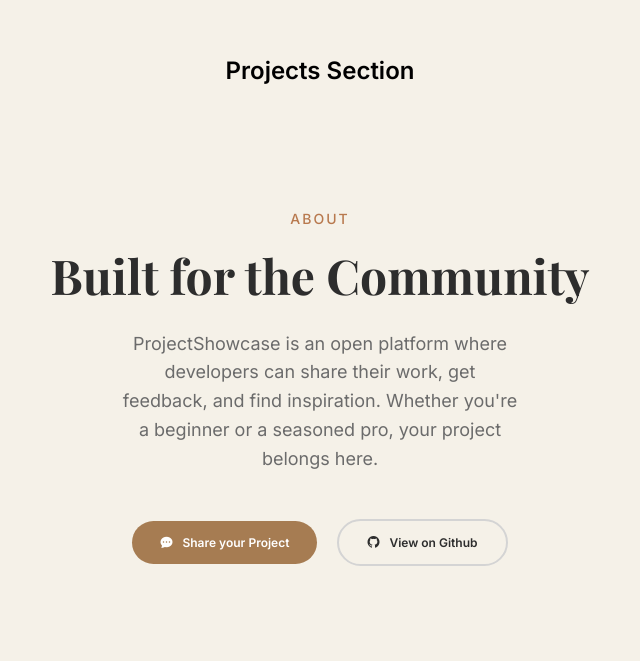
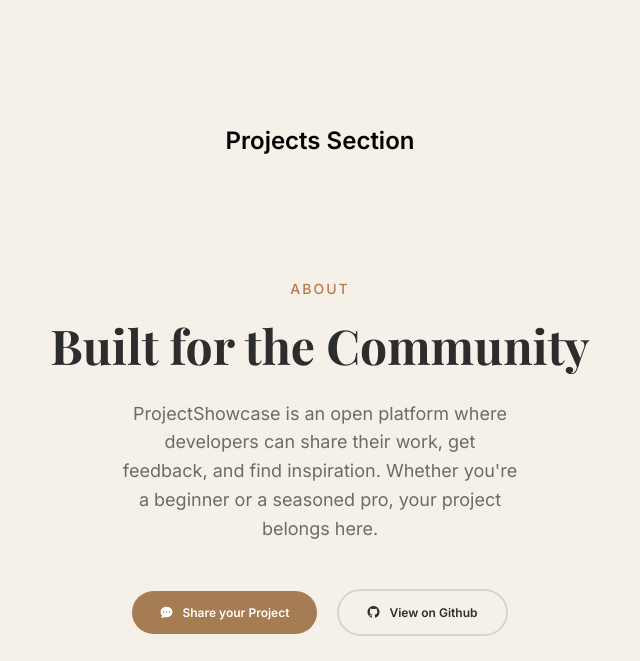
Before and after one commit to QuangTuan30009/Project_Showcase, a React (Vite) app: page / in a window 1280 px wide. Shown: the part 844-1505 px from the top of the page, without its empty margins (320-960 px from the left). Before the commit the page ends 1435 px from the top, so only its background shows below. Built offline with nearby package versions, Linux system fonts and the light colour scheme.

Commit message:
Fix navbar sticky positioning and scroll functionality - Add onProject prop to Hero and About components - Add body padding-top for fixed navbar - Fix scroll smooth navigation

```diff
--- a/src/App.css
+++ b/src/App.css
@@ -14,4 +14,5 @@
 
 body {
   background-color: #f5f1e8;
+  padding-top: 70px; /* Để tránh navbar fixed che content */
 }
--- a/src/App.jsx
+++ b/src/App.jsx
@@ -21,7 +21,11 @@ function App() {
         onAbout={() => aboutref.current.scrollIntoView({ behavior: "smooth" })}
       />
       <div ref={homeref}>
-        <Hero_section />
+        <Hero_section
+          onProject={() =>
+            projectref.current.scrollIntoView({ behavior: "smooth" })
+          }
+        />
       </div>
       <div ref={projectref}>
         {/* Project section sẽ ở đây */}
@@ -30,7 +34,11 @@ function App() {
         </h2>
       </div>
       <div ref={aboutref}>
-        <About />
+        <About
+          onProject={() =>
+            projectref.current.scrollIntoView({ behavior: "smooth" })
+          }
+        />
       </div>
     </div>
   );
--- a/src/Component/About/index.jsx
+++ b/src/Component/About/index.jsx
@@ -1,6 +1,6 @@
 import React from "react";
 import "./index.scss";
-function About() {
+function About({ onProject }) {
   return (
     <div className="about_container">
       <p className="abt-intro">ABOUT</p>
@@ -11,14 +11,18 @@ function About() {
         seasoned pro, your project belongs here.
       </p>
       <div className="button">
-        <button className="btn-1">
+        <button onClick={onProject} className="btn-1">
           <i className="bi bi-chat-dots-fill"></i>
           Share your Project
         </button>
-        <button className="btn-2">
+        <a
+          className="btn-2"
+          href="https://github.com/QuangTuan30009/Project_Showcase"
+          target="_blank"
+        >
           <i className="bi bi-github"></i>
           View on Github
-        </button>
+        </a>
       </div>
     </div>
   );
--- a/src/Component/About/index.scss
+++ b/src/Component/About/index.scss
@@ -81,6 +81,7 @@
       border-radius: 50px;
       font-size: 12px;
       font-weight: 700;
+      text-decoration: none;
       cursor: pointer;
       transition: all 0.3s ease;
 
--- a/src/Component/Hero-section/index.jsx
+++ b/src/Component/Hero-section/index.jsx
@@ -1,6 +1,6 @@
 import React from "react";
 import "./index.scss";
-function Hero_section() {
+function Hero_section({ onProject }) {
   return (
     <div className="hero-container">
       <p className="p-intro">Community Project Gallery</p>
@@ -10,7 +10,7 @@ function Hero_section() {
         from the community, and connect with fellow builders around the world.
       </p>
       <div className="button">
-        <button onClick={() => onProject} className="button-explore">
+        <button onClick={onProject} className="button-explore">
           <i className="bi bi-rocket-takeoff-fill"></i>
           Explore Projects
         </button>
```
